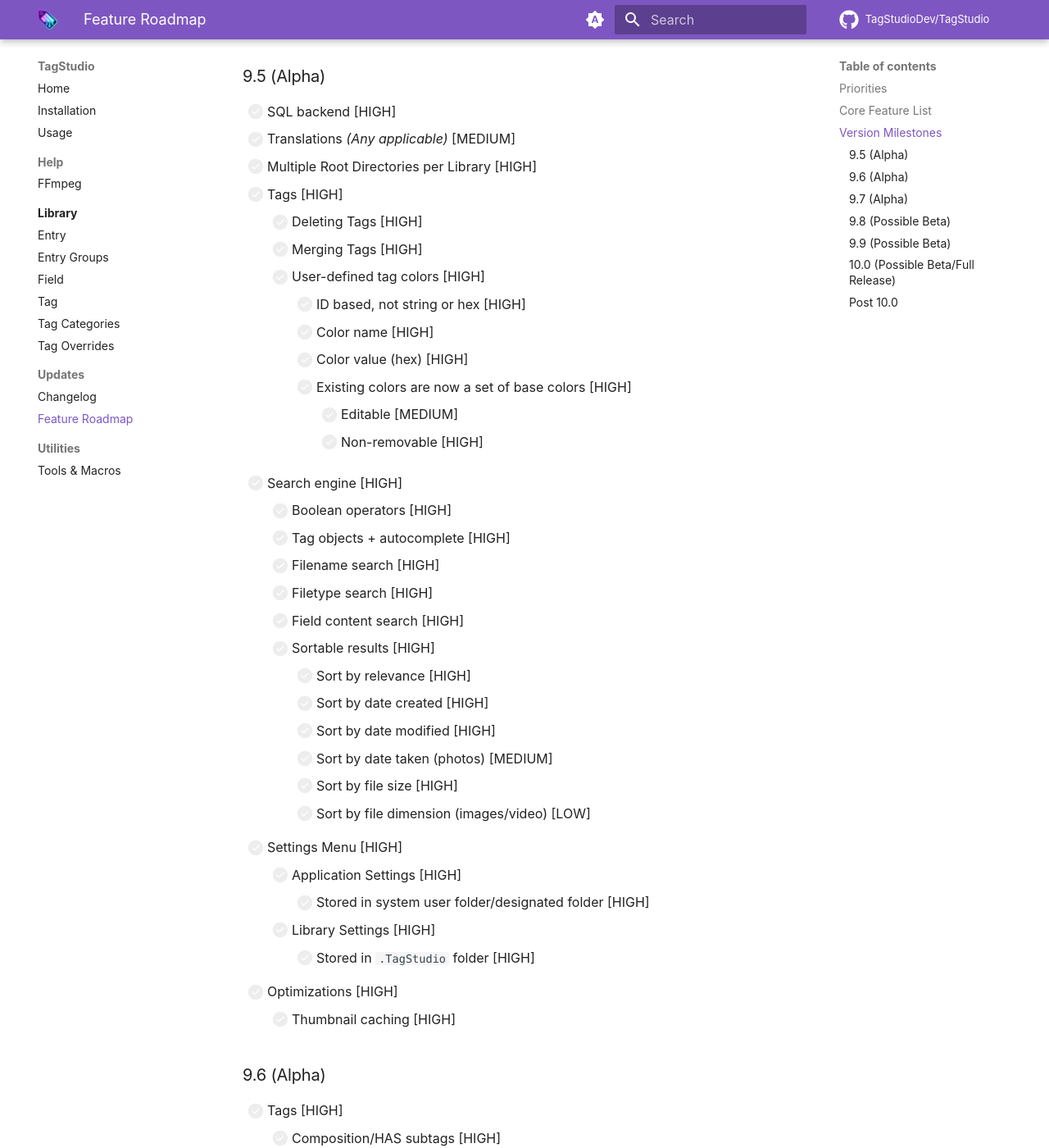
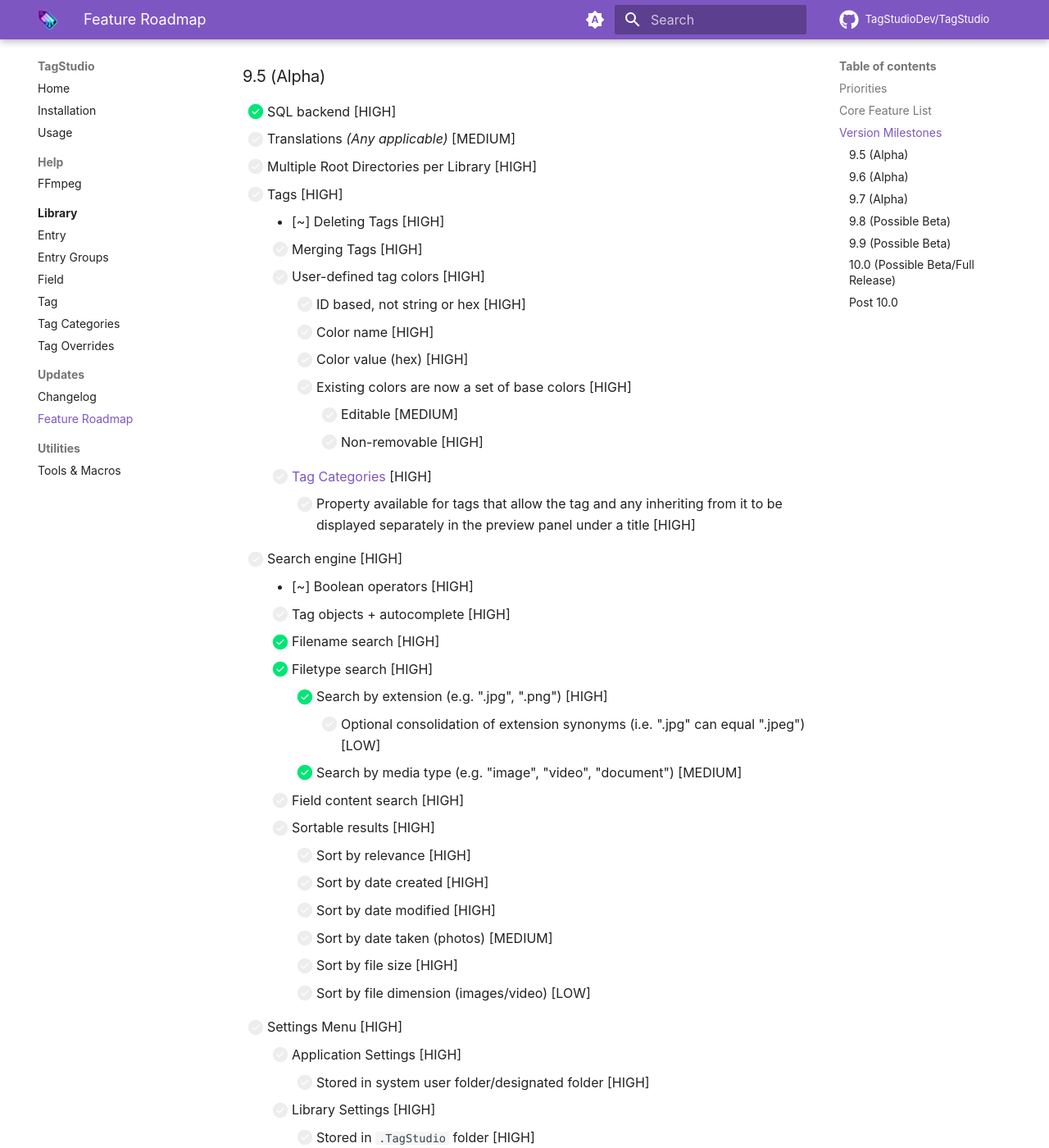
Before and after one commit to TagStudioDev/TagStudio, an MkDocs documentation site: the page built from docs/updates/roadmap.md, in a window 1280 px wide and 1400 px high, scrolled down 5489 px. Shown: the whole window at 82% size. Built offline with MkDocs 1.6.1 and Material for MkDocs 9.7.7, drawn with Linux system fonts in a browser that asks for light colours; comment, search, counter and statistics services are not loaded; some of the changed text lies outside the part shown.

Commit message:
docs: update v9.5 roadmap

```diff
--- a/docs/updates/roadmap.md
+++ b/docs/updates/roadmap.md
@@ -156,11 +156,11 @@
 
 ### 9.5 (Alpha)
 
--   [ ] SQL backend [HIGH]
+-   [x] SQL backend [HIGH]
 -   [ ] Translations _(Any applicable)_ [MEDIUM]
 -   [ ] Multiple Root Directories per Library [HIGH]
 -   [ ] Tags [HIGH]
-    -   [ ] Deleting Tags [HIGH]
+    -   [~] Deleting Tags [HIGH]
     -   [ ] Merging Tags [HIGH]
     -   [ ] User-defined tag colors [HIGH]
         -   [ ] ID based, not string or hex [HIGH]
@@ -169,11 +169,16 @@
         -   [ ] Existing colors are now a set of base colors [HIGH]
             -   [ ] Editable [MEDIUM]
             -   [ ] Non-removable [HIGH]
+    -   [ ] [Tag Categories](../library/tag_categories.md) [HIGH]
+        -   [ ] Property available for tags that allow the tag and any inheriting from it to be displayed separately in the preview panel under a title [HIGH]
 -   [ ] Search engine [HIGH]
-    -   [ ] Boolean operators [HIGH]
+    -   [~] Boolean operators [HIGH]
     -   [ ] Tag objects + autocomplete [HIGH]
-    -   [ ] Filename search [HIGH]
-    -   [ ] Filetype search [HIGH]
+    -   [x] Filename search [HIGH]
+    -   [x] Filetype search [HIGH]
+        -   [x] Search by extension (e.g. ".jpg", ".png") [HIGH]
+            -   [ ] Optional consolidation of extension synonyms (i.e. ".jpg" can equal ".jpeg") [LOW]
+        -   [x] Search by media type (e.g. "image", "video", "document") [MEDIUM]
     -   [ ] Field content search [HIGH]
     -   [ ] Sortable results [HIGH]
         -   [ ] Sort by relevance [HIGH]
```
Also changed, not shown: other parts of docs/updates/roadmap.md (+0 -2 lines).
